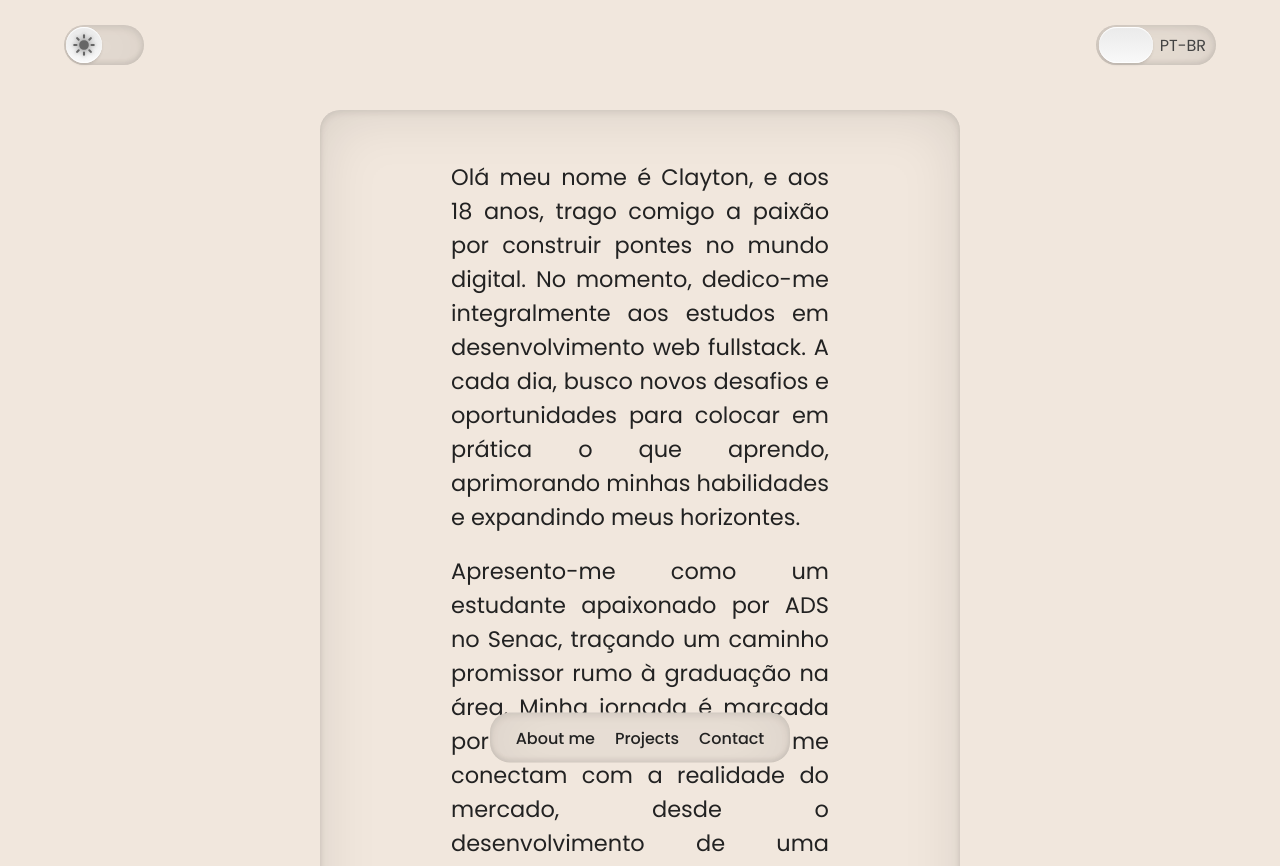
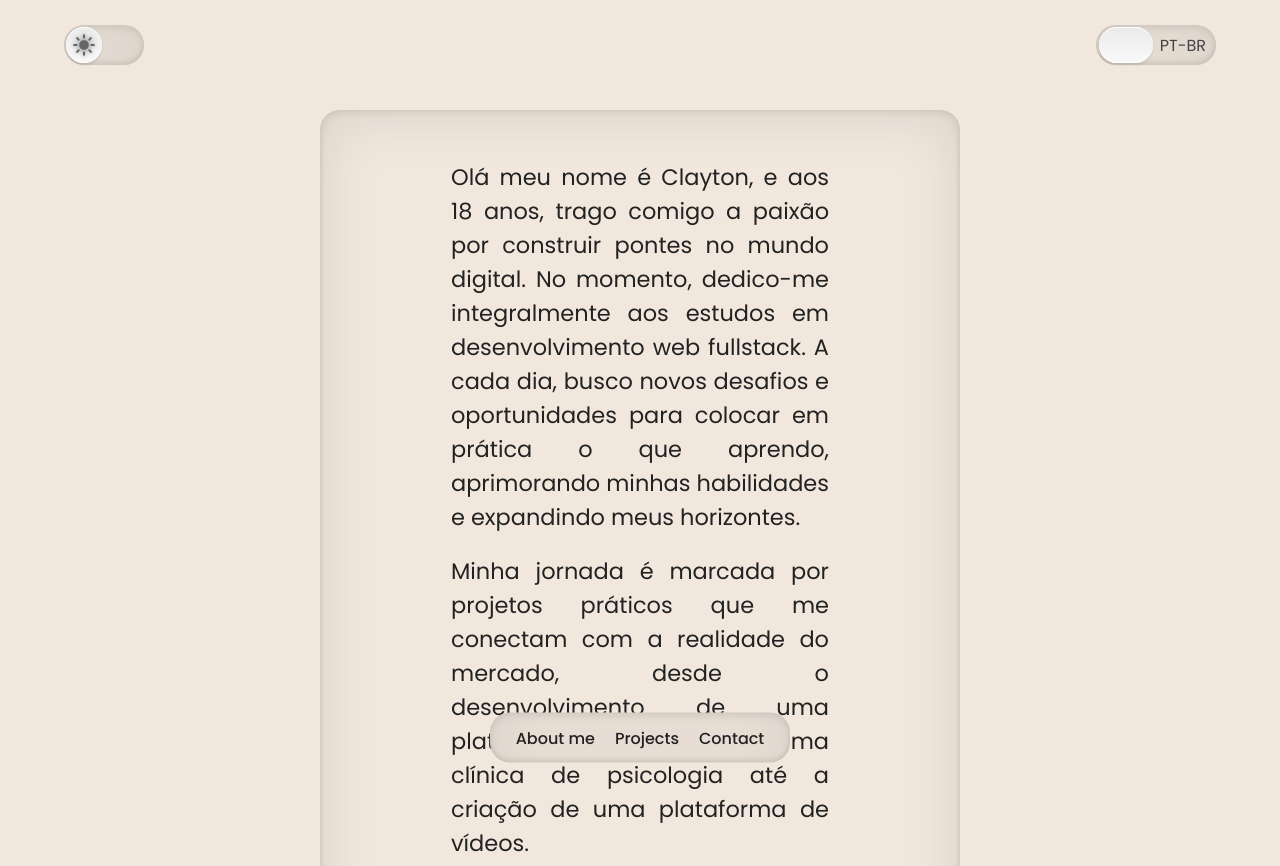
Before and after one commit to Takikyun2/Portifolio, a plain HTML site: page index.html in a window 1280 px wide. Shown: the top 866 px of the page. Drawn offline with nearby package versions, Linux system fonts and the light colour scheme.

Commit message:
update: about-me info

```diff
--- a/index.html
+++ b/index.html
@@ -40,7 +40,8 @@
             <h3>Olá meu nome é Clayton, e aos 18 anos, trago comigo a paixão por
               construir pontes no mundo digital. No momento, dedico-me
               integralmente aos estudos em desenvolvimento
-              web fullstack. A cada dia, busco novos desafios e oportunidades para
+              web fullstack. A cada dia, busco novos desafios e oportunidades
+              para
               colocar em prática o que aprendo, aprimorando minhas habilidades e
               expandindo meus horizontes.
             </h3>
@@ -50,13 +51,10 @@
 
           <div class="aboutMeText">
             <h3>
-              Apresento-me como um estudante apaixonado por ADS no Senac,
-              traçando um caminho promissor rumo à graduação na área. Minha
-              jornada é marcada por projetos práticos que me conectam com a
+              Minha jornada é marcada por projetos práticos que me conectam com a
               realidade do mercado, desde o desenvolvimento de uma plataforma
               web para uma clínica de psicologia até a criação de uma plataforma
               de vídeos.
-
             </h3>
           </div>
 
```
Lines whose indentation alone changed are shown as unchanged.
